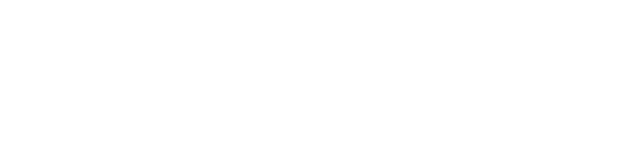
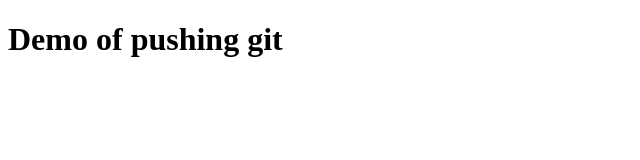
Before and after one commit to sbhwang23/Class-demo, a plain HTML site: page index.html in a window 1280 px wide. Shown: the whole page, without its empty margins (0-640 px from the left). Drawn offline with Linux system fonts and the light colour scheme.

Commit message:
added in h1

```diff
--- a/index.html
+++ b/index.html
@@ -6,6 +6,7 @@
     <title>Git Demo</title>
 </head>
 <body>
+    <h1>Demo of pushing git</h1>
 
 </body>
 </html>
```
